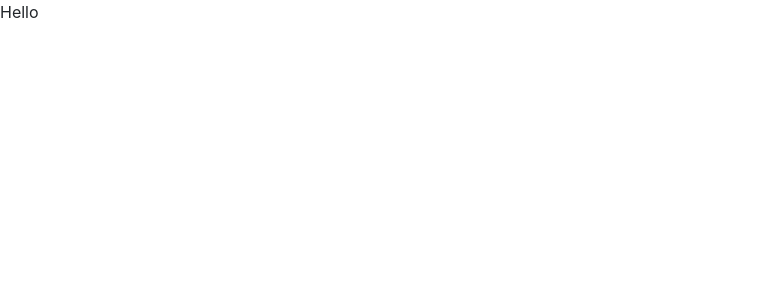
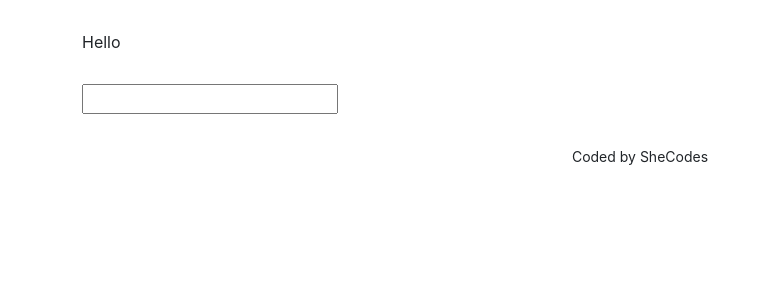
Before and after one commit to hmharris24/dictionary-project, a React (Create React App) app: page / in a window 1280 px wide. Shown: the top 300 px of the page, without its empty margins (0-770 px from the left). Built offline with nearby package versions, Linux system fonts and the light colour scheme.

Commit message:
Added Dictionary.js and Dictionary.css

```diff
--- a/src/App.css
+++ b/src/App.css
@@ -0,0 +1,14 @@
+.App-header {
+  margin: 30px 0;
+}
+
+.App-logo {
+  max-width: 200px;
+  display: block;
+  margin: 0 auto;
+}
+
+.App-footer {
+  text-align: center;
+  margin: 30px 0;
+}
--- a/src/App.js
+++ b/src/App.js
@@ -1,9 +1,18 @@
 import "./App.css";
+import Dictionary from "./Dictionary";
 
 function App() {
   return (
     <div className="App">
-      <header className="App-header">Hello</header>
+      <div className="container">
+        <header className="App-header">Hello</header>
+        <main>
+          <Dictionary />
+        </main>
+        <footer className="App-footer">
+          <small>Coded by SheCodes</small>
+        </footer>
+      </div>
     </div>
   );
 }
--- /dev/null
+++ b/src/Dictionary.css
@@ -0,0 +1,3 @@
+.Dictionary {
+  background: none;
+}
--- /dev/null
+++ b/src/Dictionary.js
@@ -0,0 +1,23 @@
+import React, { useState } from "react";
+import "./Dictionary.css";
+
+export default function Dictionary() {
+  let [keyword, setKeyword] = useState("");
+
+  function search(event) {
+    event.preventDefault();
+    alert(`Searching for ${keyword} definition`);
+  }
+
+  function handleKeywordChange(event) {
+    setKeyword(event.target.value);
+  }
+
+  return (
+    <div className="Dictionary">
+      <form onSubmit={search}>
+        <input type="search" onChange={handleKeywordChange} />
+      </form>
+    </div>
+  );
+}
```
